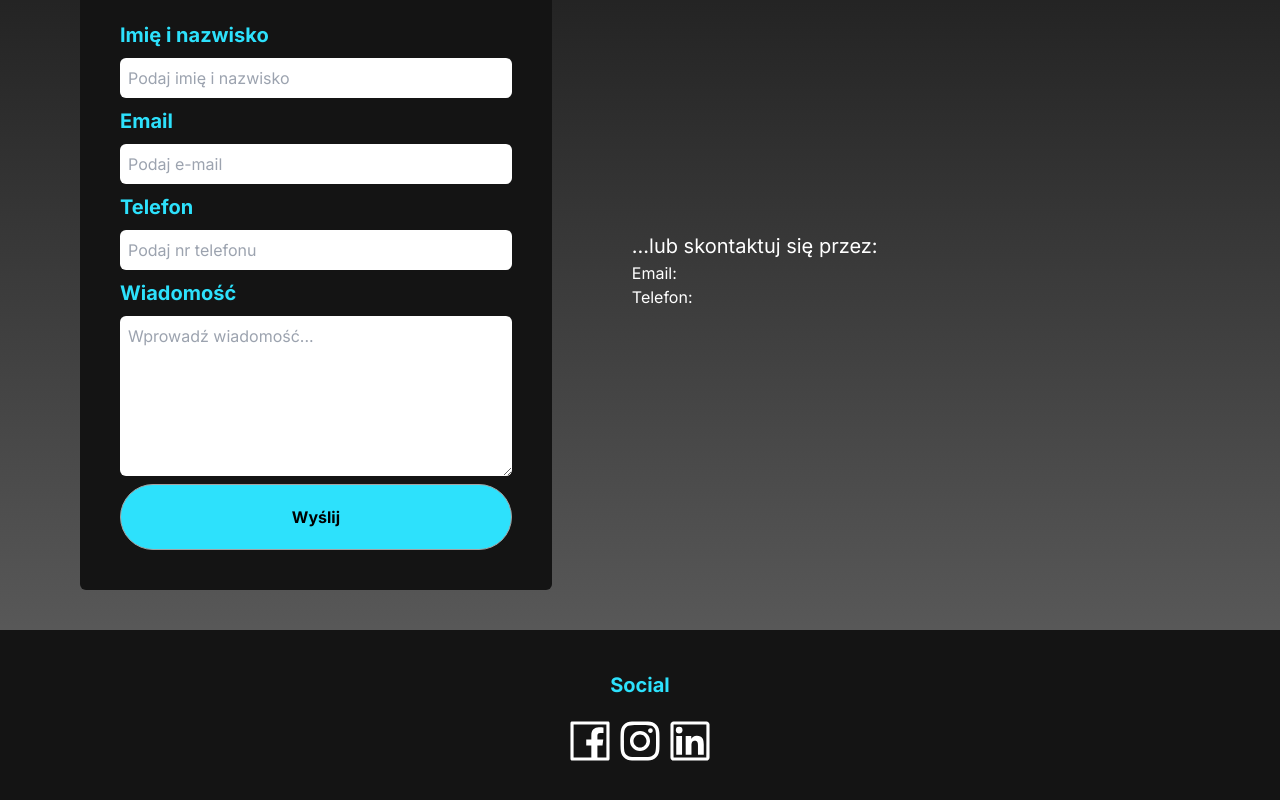
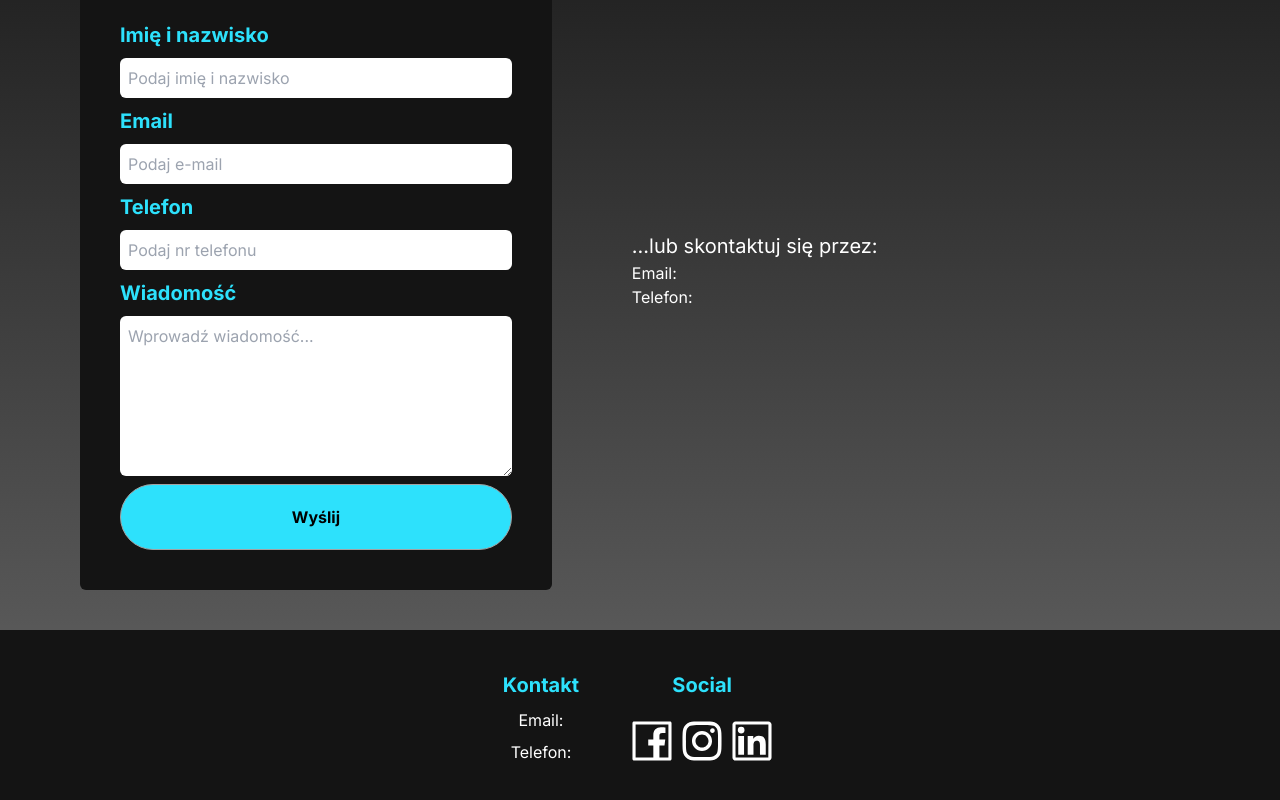
Before and after one commit to MateuszKuruc/marketing-portfolio, a Next.js app in the folder marketing-portfolio/: page / in a window 1280 px wide. Shown: the part 2083-2883 px from the top of the page. Built offline with nearby package versions, Linux system fonts and the light colour scheme.

Commit message:
change footer styling and content

```diff
--- a/marketing-portfolio/src/components/Footer.tsx
+++ b/marketing-portfolio/src/components/Footer.tsx
@@ -10,10 +10,26 @@ import {
 const Footer = () => {
   return (
     <footer className="flexCenter mb-0 bg-gray-90 py-10 max-container">
+      <div className="flex gap-12">
+        <div className="flex flex-col items-center gap-2">
+          <p className="text-blue-50 bold-20">Kontakt</p>
+          <p className="text-white regular-16">
+            Email:{" "}
+            <Link
+              className="text-blue-50"
+              href={`mailto:${process.env.CONTACT_EMAIL}`}
+            >
+              {process.env.CONTACT_EMAIL}
+            </Link>
+          </p>
+          <p className="text-white regular-16">
+            Telefon:{" "}
+            <span className="text-blue-50">{process.env.CONTACT_NUMBER}</span>
+          </p>
+        </div>
         <div className="flex flex-col items-center gap-4">
           <p className="text-blue-50 bold-20">Social</p>
           <div className="flex ">
-
             <Link href="placeholder">
               <AiOutlineFacebook color="white" size="50" />
             </Link>
@@ -25,6 +41,7 @@ const Footer = () => {
             </Link>
           </div>
         </div>
+      </div>
     </footer>
   );
 };
```
Lines whose indentation alone changed are shown as unchanged.
